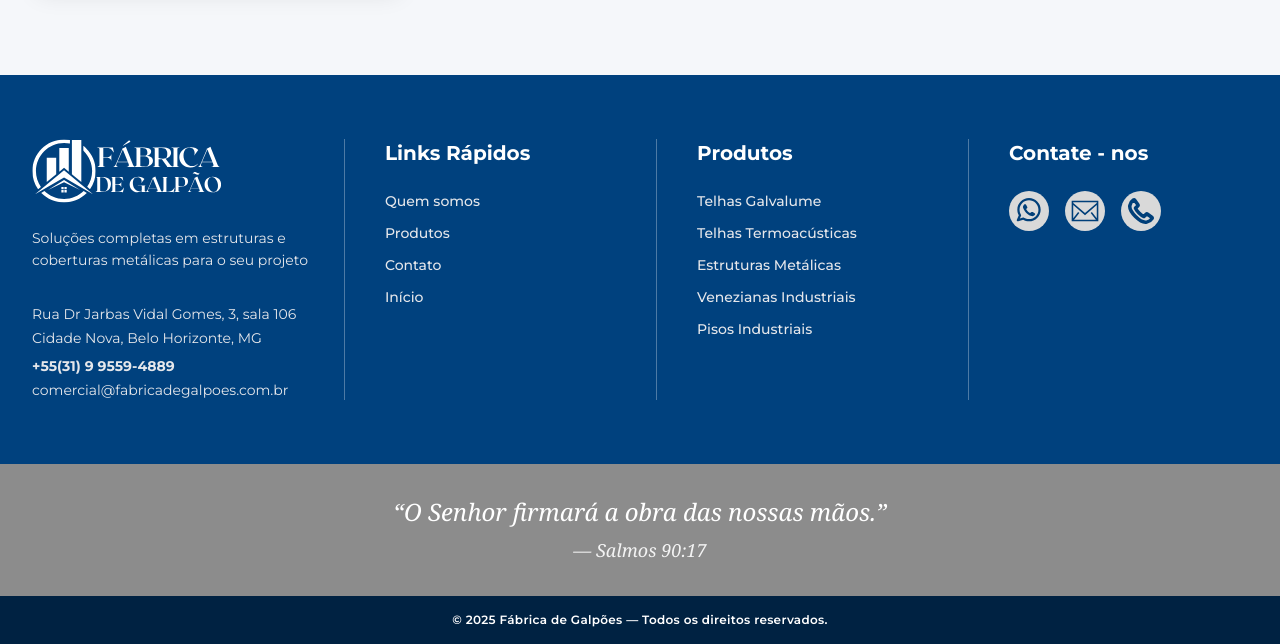
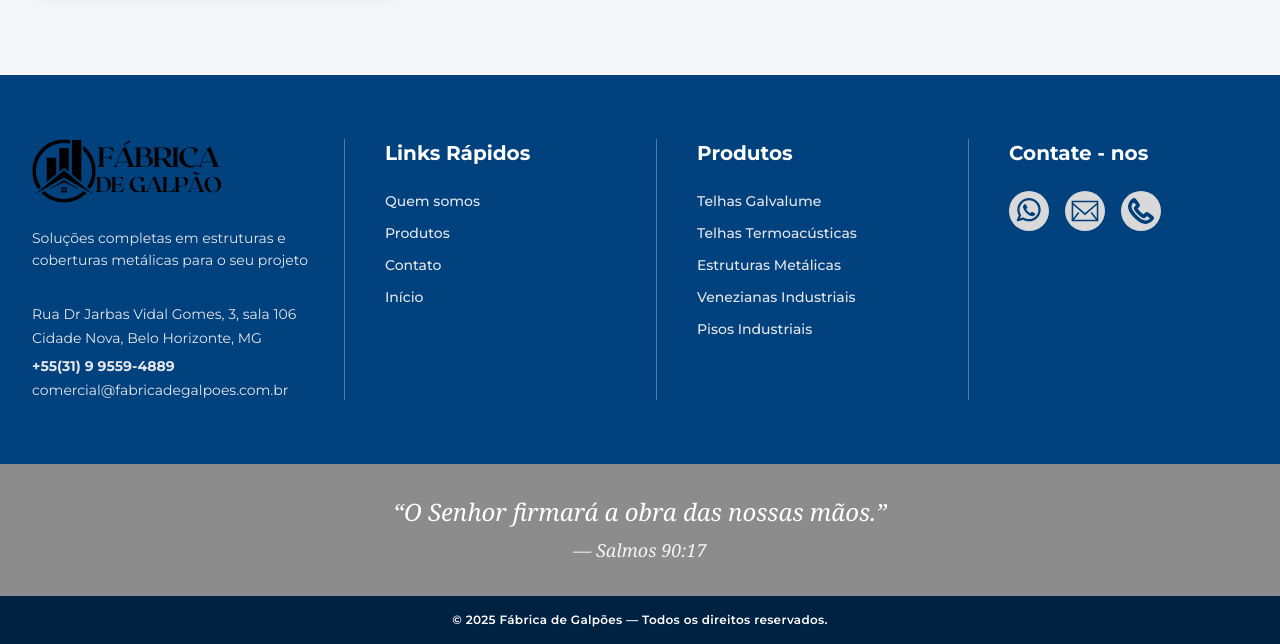
Before and after one commit to Luc4sF01/FabricaDeGalpoes, a website: page contato.html in a window 1280 px wide. Shown: the part 1222-1866 px from the top of the page. Drawn offline with nearby package versions, Linux system fonts and the light colour scheme.

Commit message:
ajuste da imagem no footer

```diff
--- a/contato.html
+++ b/contato.html
@@ -286,7 +286,8 @@
           <div class="grid grid-cols-1 md:grid-cols-2 lg:grid-cols-4 gap-8">
 
             <div class="space-y-6">
-              <img src="./img/logo-branca.svg" alt="Fábrica de Galpão" class="h-16 w-auto" />
+                            <img src="./img/Logo galpao.svg" alt="Fábrica de Galpão" class="h-16 w-auto" />
+
               <p class="text-sm leading-relaxed text-gray-200">
                 Soluções completas em estruturas e coberturas metálicas para o seu projeto
               </p>
```
Also changed, not shown: index.html (+1 -1 lines), produtos.html (+2 -1 lines), sobre.html (+2 -1 lines).
